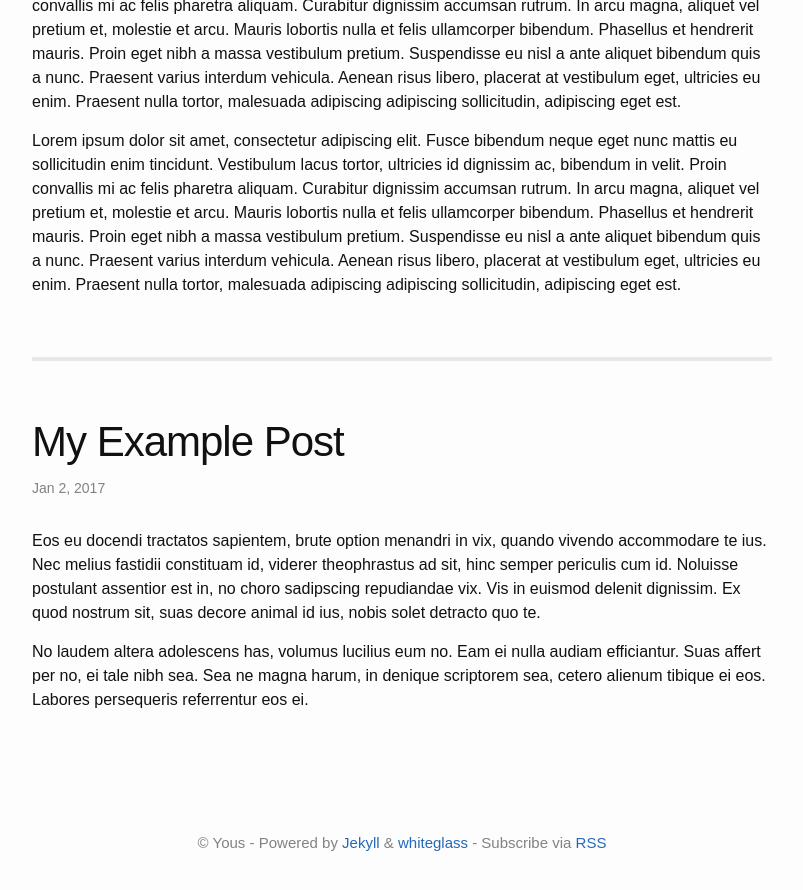
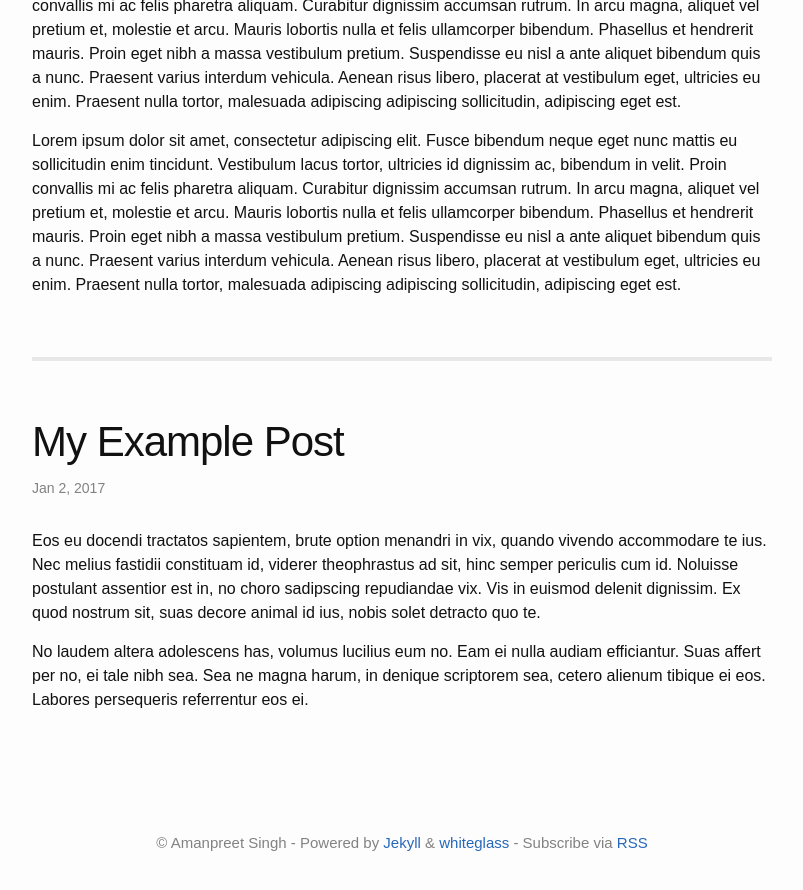
Before and after one commit to amanps/amanps.github.io, a Jekyll site: the page built from index.html, in a window 1280 px wide and 900 px high, scrolled down 3565 px. Shown: the top 890 px of the window, without its empty margins (238-1041 px from the left). Built offline with Jekyll 4.4.1, drawn with Linux system fonts in a browser that asks for light colours; the list of posts is cut into pages by our own code; some of the changed text lies outside the part shown.

Commit message:
Update _config.yml

```diff
--- a/_config.yml
+++ b/_config.yml
@@ -13,8 +13,8 @@
 # you will see them accessed via {{ site.title }}, {{ site.author }}, and so on.
 # You can create any custom variable you would like, and they will be accessible
 # in the templates via {{ site.myvariable }}.
-title: whiteglass theme
-author: Yous
+title: amanpreet singh
+author: Amanpreet Singh
 description: Minimal, responsive Jekyll theme for hackers.
 baseurl: "" # the subpath of your site, e.g. /blog
 url: "https://amanps.github.io" # the base hostname & protocol for your site, e.g. http://example.com
```
